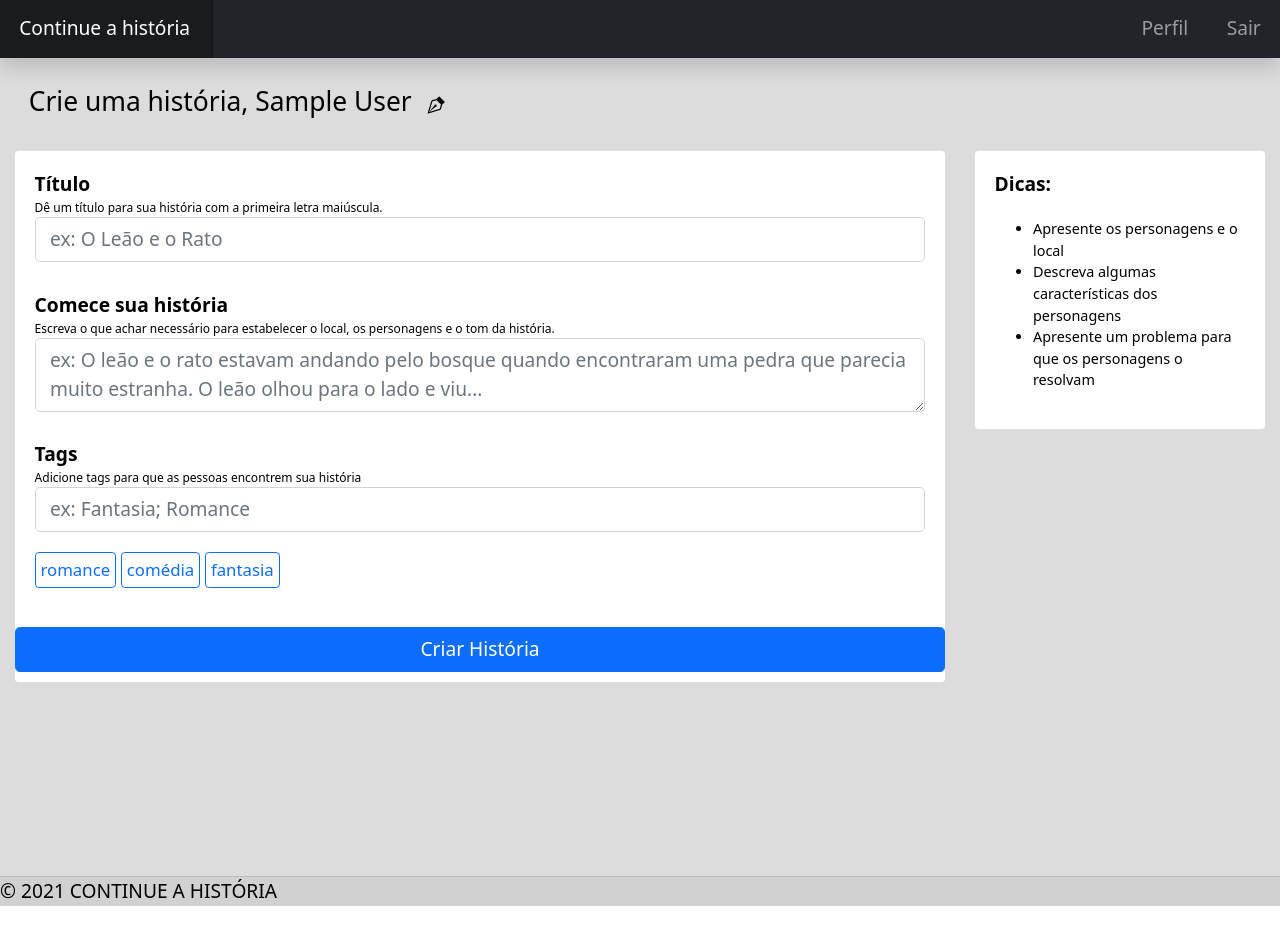
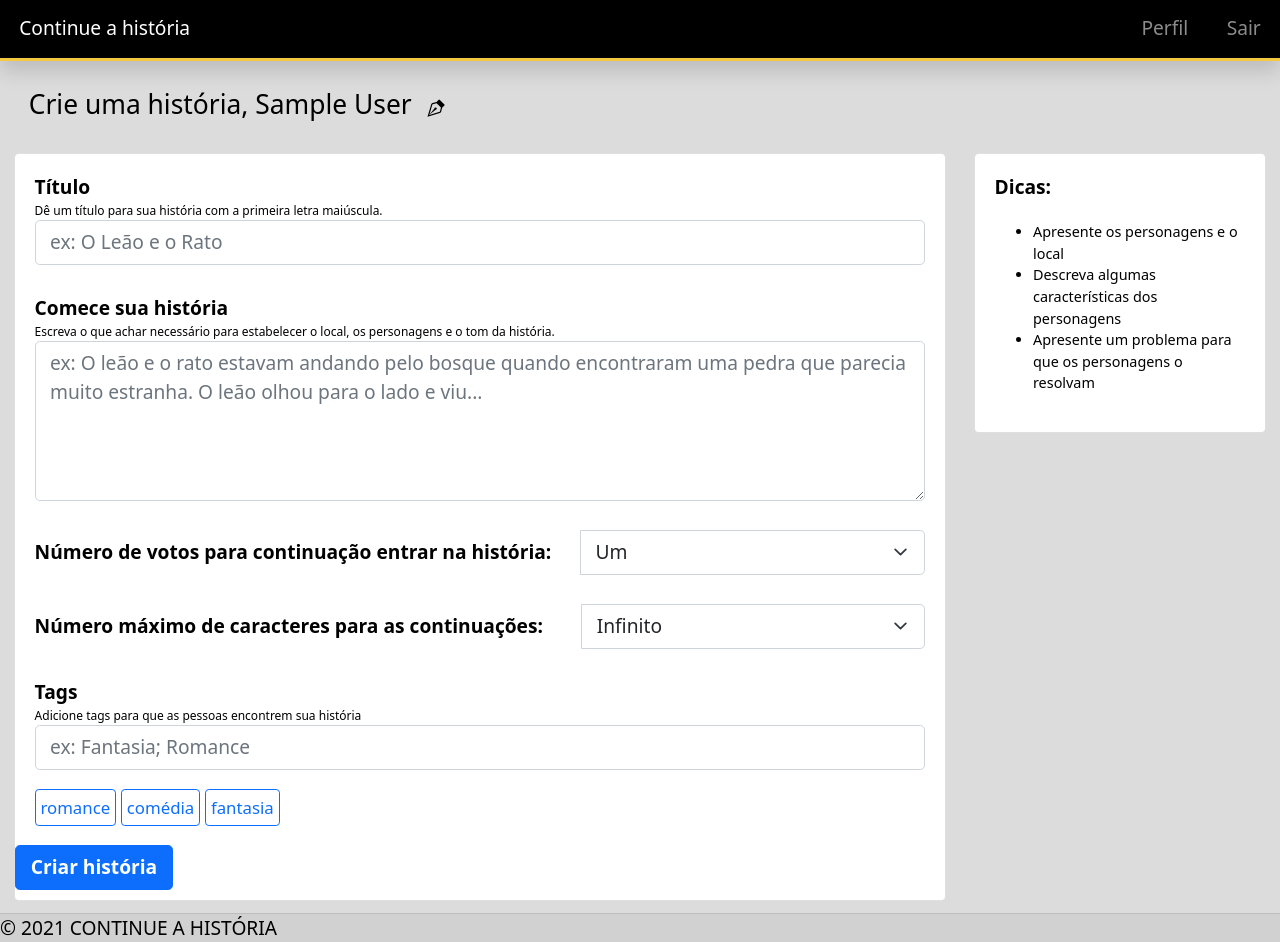
Before and after one commit to cassioutfpr/continueahistoria, a Flask app: page /write_story in a window 1280 px wide. Before the commit the page ends 906 px from the top, so only its background shows below. Run offline with Flask 2, Linux system fonts and the light colour scheme; the visitor is signed in with stand-in values (Sample User, id 1); data that the repository does not hold is empty.

Commit message:
Fixed some things.

```diff
--- a/src/app/web/auth.py
+++ b/src/app/web/auth.py
@@ -30,7 +30,7 @@ def login():
 			flash('Senha inválida')
 			return redirect(url_for('auth.login'))
 
-		login_user(User(data[0]['id'], data[0]['name'], data[0]['email'], data[0]['password']))
+		login_user(User(data[0]['id'], data[0]['name'], data[0]['email'], data[0]['password']), remember=True)
 
 		if not next_page or not safeUrl.is_safe_url(next_page, request):
 			next_page = url_for('main.index')
--- a/src/app/web/templates/index.html
+++ b/src/app/web/templates/index.html
@@ -126,7 +126,7 @@
                         #1
                     </div>
                     <div class="col-auto p-0">
-                        <img style="border: 1px solid gray; border-radius: 25px;  display: block;margin-left: auto;margin-right: auto;" src="{{ 'hgf' |  robohash(x=20, y=20, bgset='1', color='green') }}">
+                        <img style="border: 1px solid gray; border-radius: 25px;  display: block;margin-left: auto;margin-right: auto;" src="{{ 'hgf' |  robohash(x=15, y=15, bgset='1', color='green') }}">
                     </div>
                     <div class="col ps-1 align-self-center" style="font-size: 12px; color: #919191">
                         <a class="nav-link p-0" aria-current="false" href="#" >Joaqufsdfgfddsim</a>
@@ -275,7 +275,7 @@
 						</div>
 					</div>
 					<div class="card-wrapper mx-sm-0">
-						<div class="row mt-2 ps-1 pe-1">
+						<div class="row mt-2 ps-3 pe-1">
 							<div class="col-auto" style="text-align: center;">
 								<div class="d-grid gap-0">
 									<div class="p-0" style="">8415</div>
@@ -307,7 +307,7 @@
 									<div class="col-auto" style="font-size: 10px">
 										<div class="row">
                                             <div class="col pe-0">
-                                                <img style="border: 1px solid gray; border-radius: 25px;  display: block;margin-left: auto;margin-right: auto;" src="{{ 'user_nae' |  robohash(x=50, y=50, bgset='1', color='green') }}">
+                                                <img style="border: 1px solid gray; border-radius: 25px;  display: block;margin-left: auto;margin-right: auto;" src="{{ 'user_nae' |  robohash(x=45, y=45, bgset='1', color='green') }}">
                                             </div>
                                             <div class="col ps-0">
                                                 <div class="d-grid gap-0">
--- a/src/app/web/templates/layout.html
+++ b/src/app/web/templates/layout.html
@@ -58,7 +58,7 @@
 </style>
 <body>
 
-	<header class="navbar navbar-dark sticky-top bg-dark flex-lg-nowrap p-0 shadow">
+	<header class="navbar navbar-dark sticky-top flex-lg-nowrap p-0 shadow" style="background-color: black;border-bottom: 3px solid #f5c842;">
   		<a class="navbar-brand col-md-3 col-lg-2 me-0 px-3" href="{{ url_for('main.index') }}">Continue a história</a>
 <!-- 		<button class="navbar-toggler position-absolute d-lg-none collapsed" type="button" data-bs-toggle="collapse" data-bs-target="#sidebarMenu" aria-controls="sidebarMenu" aria-expanded="false" aria-label="Toggle navigation">
     	<span class="navbar-toggler-icon"></span>
@@ -80,7 +80,7 @@
         {% if current_user.is_authenticated %}
         <ul class="navbar-nav px-3">
             <li class="nav-item text-nowrap">
-                <a class="nav-link" href="{{ url_for('auth.logout') }}">Perfil</a>
+                <a class="nav-link" href="{{ url_for('main.profile') }}">Perfil</a>
             </li>
         </ul>
         <ul class="navbar-nav px-3">
--- a/src/app/web/templates/writeStory.html
+++ b/src/app/web/templates/writeStory.html
@@ -36,9 +36,32 @@
 			    		<p class="mb-0"><b>Comece sua história</b></p>
 			    		<p class="mb-0" style="font-size: 10px">Escreva o que achar necessário para estabelecer o local, os personagens e o tom da história.</p>
 			    		<div class="input-group">
-			    		  	<textarea class="form-control" aria-label="With textarea" placeholder="ex: O leão e o rato estavam andando pelo bosque quando encontraram uma pedra que parecia muito estranha. O leão olhou para o lado e viu..."></textarea>
+			    		  	<textarea class="form-control" aria-label="With textarea" placeholder="ex: O leão e o rato estavam andando pelo bosque quando encontraram uma pedra que parecia muito estranha. O leão olhou para o lado e viu..." rows="5"></textarea>
 			    		</div>
 			    	</div>
+                    <div class="mt-4">
+                        <div class="input-group">
+                            <p class="mb-0 align-self-center"><b>Número de votos para continuação entrar na história:</b></p>
+                            <select class="form-select ms-sm-0 ms-md-4" id="inputGroupSelect04" aria-label="Example select with button addon">
+                                <option value="1"selected>Um</option>
+                                <option value="1">Dois</option>
+                                <option value="2">Cinco</option>
+                                <option value="3">Dez</option>
+                            </select>
+                        </div>
+                    </div>
+                    <div class="mt-4">
+                        <div class="input-group">
+                            <p class="mb-0 align-self-center pe-md-2"><b>Número máximo de caracteres para as continuações:</b></p>
+                            <select class="form-select ms-sm-0 ms-md-4" id="inputGroupSelect04" aria-label="Example select with button addon">
+                                <option value="Infinito"selected>Infinito</option>
+                                <option value="30">30</option>
+                                <option value="160">160</option>
+                                <option value="500">500</option>
+                                <option value="3000">3000</option>
+                            </select>
+                        </div>
+                    </div>
 		  			<div class="mt-4"  id="tags-body">
 						<p class="mb-0"><b>Tags</b></p>
 						<p class="mb-0" style="font-size: 10px">Adicione tags para que as pessoas encontrem sua história</p>
@@ -50,7 +73,9 @@
 				    	<button type="button" class="categoty-tag btn btn-outline-primary btn-sm p-1" >fantasia</button>
 			    	</div>
 			  	</div>
-			  	<a style="float: right" class="btn btn-primary mt-3 mb-2" aria-current="page" href="/write_story">Criar História</a>
+                <div class="d-flex justify-content-center mb-2" style="width: fit-content;">
+                    <a class="btn btn-primary button-style" aria-current="page" href="/write_story" ><b>Criar história</b></a>
+                </div>
 			</div>
 		</div>
 		<div class="container col-md-3 d-none d-md-table-cell">
```
Also changed, not shown: src/app/web/templates/login.html (+3 -4 lines), src/app/web/templates/profile.html (+54 -0 lines).
